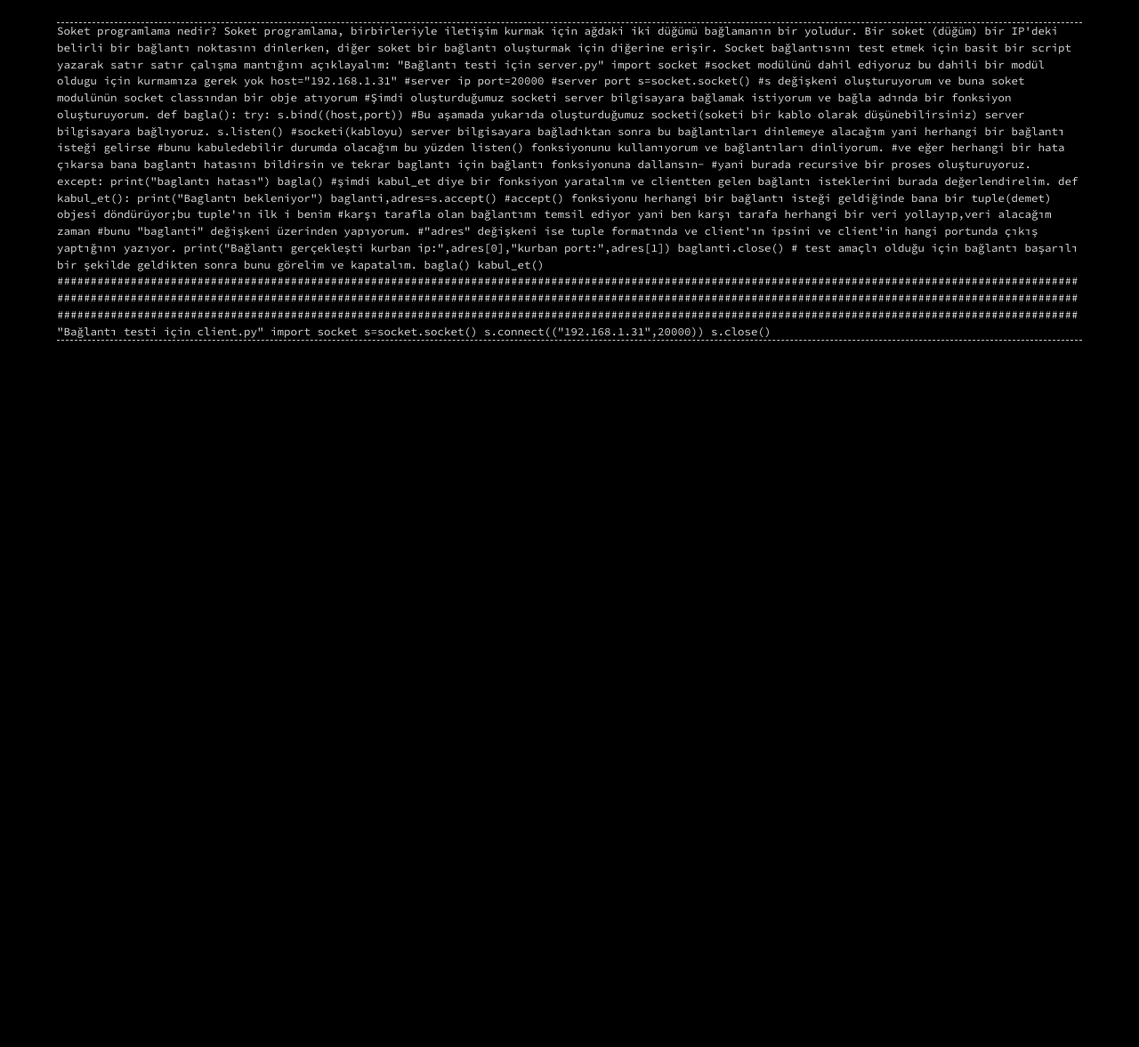
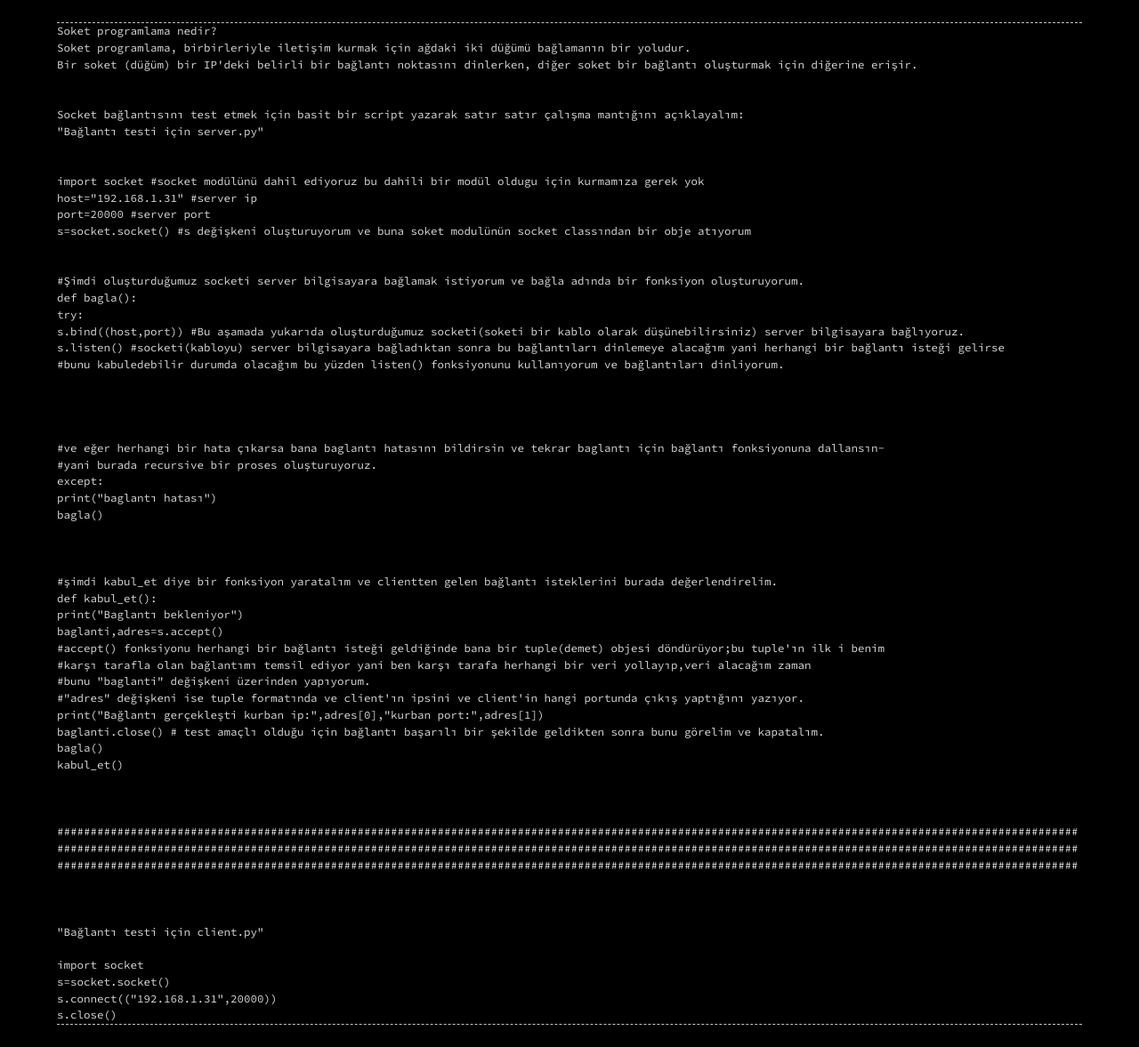
Before and after one commit to emredurmaz4/cosmosofcyberspace.github.io, a Jekyll site: the page trojan.html, which Jekyll copies as it is, in a window 1280 px wide. Shown: the whole page at 89% size. Built offline with Jekyll 4.4.1, drawn with Linux system fonts in a browser that asks for light colours; before the commit the page ends 900 px from its top, so only the background shows below that; part of the change alters nothing that is shown.

```diff
--- a/trojan.html
+++ b/trojan.html
@@ -11,58 +11,59 @@
     <div class="container" style="max-width:100%;height:auto;">
 <header>
   <div class="menu">
-Soket programlama nedir?
-Soket programlama, birbirleriyle iletişim kurmak için ağdaki iki düğümü bağlamanın bir yoludur.
-Bir soket (düğüm) bir IP'deki belirli bir bağlantı noktasını dinlerken, diğer soket bir bağlantı oluşturmak için diğerine erişir.
+    Soket programlama nedir?</br>
+Soket programlama, birbirleriyle iletişim kurmak için ağdaki iki düğümü bağlamanın bir yoludur.</br>
+Bir soket (düğüm) bir IP'deki belirli bir bağlantı noktasını dinlerken, diğer soket bir bağlantı oluşturmak için diğerine erişir.</br>
+</br></br>
+
+Socket bağlantısını test etmek için basit bir script yazarak satır satır çalışma mantığını açıklayalım:</br>
+
+"Bağlantı testi için server.py"</br>
+</br></br>
 
 
-Socket bağlantısını test etmek için basit bir script yazarak satır satır çalışma mantığını açıklayalım:
+import socket #socket modülünü dahil ediyoruz bu dahili bir modül oldugu için kurmamıza gerek yok</br>
+host="192.168.1.31"  #server ip</br>
+port=20000           #server port</br>
+s=socket.socket()    #s değişkeni oluşturuyorum ve buna soket modulünün socket classından bir obje atıyorum</br>
 
-"Bağlantı testi için server.py"
+</br></br>
+#Şimdi oluşturduğumuz socketi server bilgisayara bağlamak istiyorum ve bağla adında bir fonksiyon oluşturuyorum.</br>
+def bagla():</br>
+    try:</br>
+        s.bind((host,port)) #Bu aşamada yukarıda oluşturduğumuz socketi(soketi bir kablo olarak düşünebilirsiniz) server bilgisayara bağlıyoruz.</br>
+        s.listen() #socketi(kabloyu) server bilgisayara bağladıktan sonra bu bağlantıları dinlemeye alacağım yani herhangi bir bağlantı isteği gelirse </br>
+                   #bunu kabuledebilir durumda olacağım bu yüzden listen() fonksiyonunu kullanıyorum ve bağlantıları dinliyorum.</br>
 
 
-import socket #socket modülünü dahil ediyoruz bu dahili bir modül oldugu için kurmamıza gerek yok
-host="192.168.1.31"  #server ip
-port=20000           #server port
-s=socket.socket()    #s değişkeni oluşturuyorum ve buna soket modulünün socket classından bir obje atıyorum
+</br></br></br></br>
+#ve eğer herhangi bir hata çıkarsa bana baglantı hatasını bildirsin ve tekrar baglantı için bağlantı fonksiyonuna dallansın- </br>
+#yani burada recursive bir proses oluşturuyoruz.</br>
+    except:  </br>
+        print("baglantı hatası")</br>
+        bagla()</br>
+</br></br></br>
+#şimdi kabul_et diye bir fonksiyon yaratalım ve clientten gelen bağlantı isteklerini burada değerlendirelim.</br>
+def kabul_et():</br>
+    print("Baglantı bekleniyor")</br>
+    baglanti,adres=s.accept()</br>
+    #accept() fonksiyonu herhangi bir bağlantı isteği geldiğinde bana bir tuple(demet) objesi döndürüyor;bu tuple'ın ilk i benim</br>
+    #karşı tarafla olan bağlantımı temsil ediyor yani ben karşı tarafa herhangi bir veri yollayıp,veri alacağım zaman</br>
+    #bunu "baglanti" değişkeni üzerinden yapıyorum.</br>
+    #"adres"  değişkeni ise  tuple formatında ve client'ın ipsini ve client'in hangi portunda çıkış yaptığını yazıyor.</br>
+    print("Bağlantı gerçekleşti kurban ip:",adres[0],"kurban port:",adres[1])</br>
+    baglanti.close() # test amaçlı olduğu için bağlantı başarılı bir şekilde geldikten sonra bunu görelim ve kapatalım.</br>
+bagla()</br>
+kabul_et()</br></br></br></br>
+#########################################################################################################################################################</br>
+#########################################################################################################################################################</br>
+#########################################################################################################################################################</br>
+</br></br></br>
+"Bağlantı testi için client.py"</br></br>
 
-
-#Şimdi oluşturduğumuz socketi server bilgisayara bağlamak istiyorum ve bağla adında bir fonksiyon oluşturuyorum.
-def bagla():
-    try:
-        s.bind((host,port)) #Bu aşamada yukarıda oluşturduğumuz socketi(soketi bir kablo olarak düşünebilirsiniz) server bilgisayara bağlıyoruz.
-        s.listen() #socketi(kabloyu) server bilgisayara bağladıktan sonra bu bağlantıları dinlemeye alacağım yani herhangi bir bağlantı isteği gelirse
-                   #bunu kabuledebilir durumda olacağım bu yüzden listen() fonksiyonunu kullanıyorum ve bağlantıları dinliyorum.
-
-
-
-#ve eğer herhangi bir hata çıkarsa bana baglantı hatasını bildirsin ve tekrar baglantı için bağlantı fonksiyonuna dallansın-
-#yani burada recursive bir proses oluşturuyoruz.
-    except:
-        print("baglantı hatası")
-        bagla()
-
-#şimdi kabul_et diye bir fonksiyon yaratalım ve clientten gelen bağlantı isteklerini burada değerlendirelim.
-def kabul_et():
-    print("Baglantı bekleniyor")
-    baglanti,adres=s.accept()
-    #accept() fonksiyonu herhangi bir bağlantı isteği geldiğinde bana bir tuple(demet) objesi döndürüyor;bu tuple'ın ilk i benim
-    #karşı tarafla olan bağlantımı temsil ediyor yani ben karşı tarafa herhangi bir veri yollayıp,veri alacağım zaman
-    #bunu "baglanti" değişkeni üzerinden yapıyorum.
-    #"adres"  değişkeni ise  tuple formatında ve client'ın ipsini ve client'in hangi portunda çıkış yaptığını yazıyor.
-    print("Bağlantı gerçekleşti kurban ip:",adres[0],"kurban port:",adres[1])
-    baglanti.close() # test amaçlı olduğu için bağlantı başarılı bir şekilde geldikten sonra bunu görelim ve kapatalım.
-bagla()
-kabul_et()
-#########################################################################################################################################################
-#########################################################################################################################################################
-#########################################################################################################################################################
-
-"Bağlantı testi için client.py"
-
-import socket
-s=socket.socket()
-s.connect(("192.168.1.31",20000))
-s.close()
+import socket </br>
+s=socket.socket()</br>
+s.connect(("192.168.1.31",20000))</br>
+s.close()</br>
   </div>
 </header>
```
